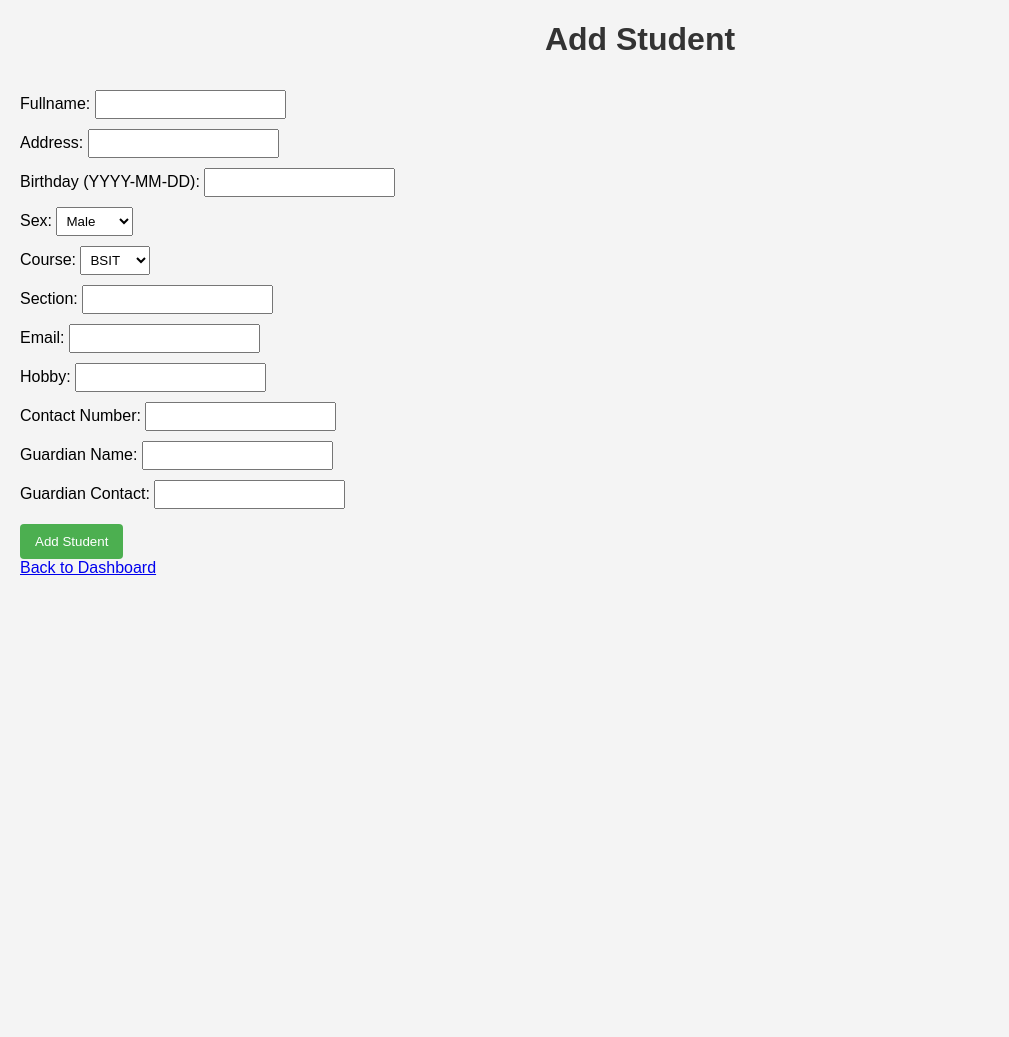
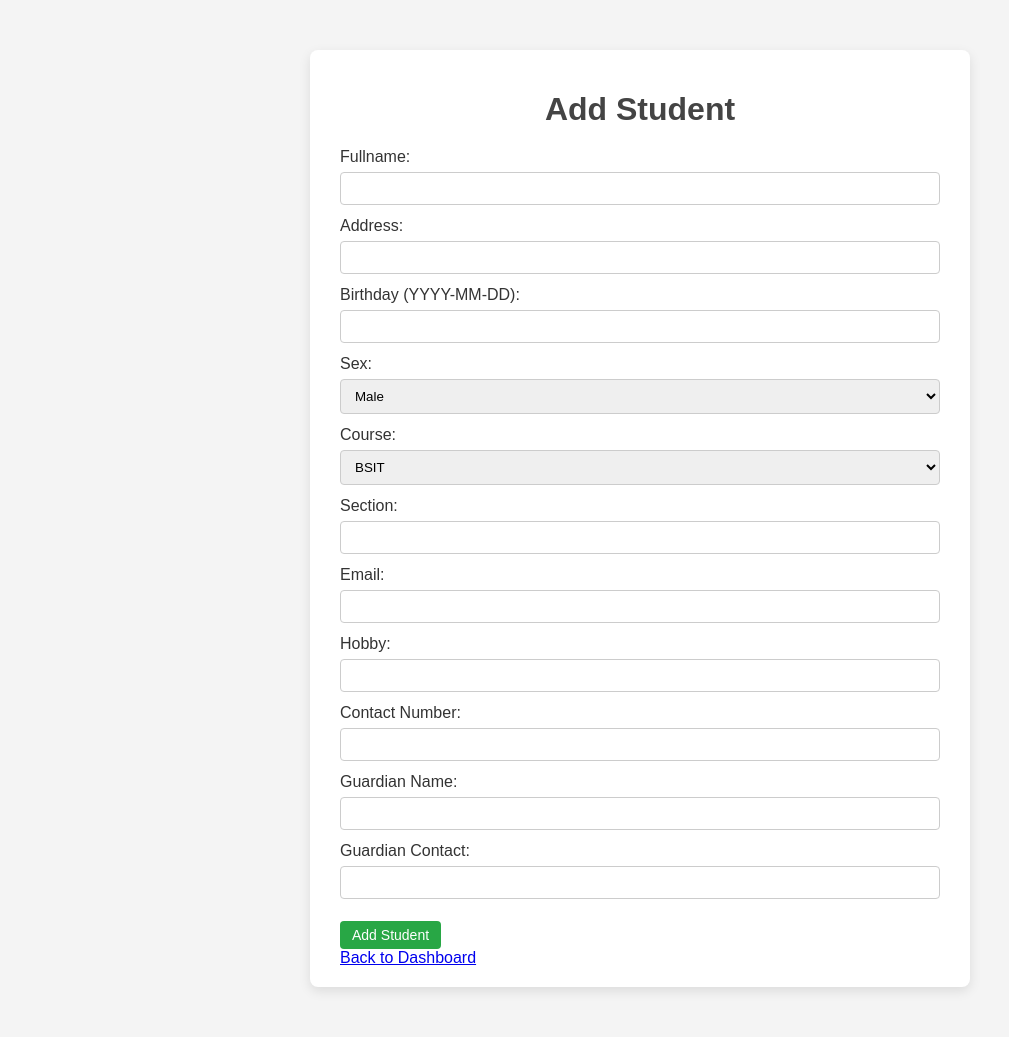
Before and after one commit to gallimbaellamea-lgtm/gallimbaella_flaskapi, a Flask app: page /add in a window 1280 px wide. Shown: the whole page, without its empty margins (0-1009 px from the left). Before the commit the page ends 575 px from the top, so only its background shows below. Run offline with Flask 3, Linux system fonts and the light colour scheme.

Commit message:
Update style.css
Signed-off-by: Ellamea <gallimbaellamea@isufst.edu.ph>

```diff
--- a/static/style.css
+++ b/static/style.css
@@ -1,61 +1,138 @@
+/* ---------------- Body ---------------- */
 body {
     font-family: Arial, sans-serif;
-    margin: 20px;
+    margin: 0;
+    padding: 0;
     background-color: #f4f4f4;
-}
-
-h1 {
-    text-align: center;
     color: #333;
 }
 
-table {
-    width: 100%;
-    border-collapse: collapse;
-    margin-top: 20px;
+/* ---------------- Container ---------------- */
+.container {
+    max-width: 600px;
+    margin: 50px auto;
+    padding: 20px 30px;
+    background-color: #fff;
+    box-shadow: 0px 4px 12px rgba(0,0,0,0.1);
+    border-radius: 8px;
 }
 
-table, th, td {
-    border: 1px solid #aaa;
+/* ---------------- Headings ---------------- */
+h1 {
+    text-align: center;
+    color: #444;
+    margin-bottom: 20px;
+}
+
+/* ---------------- Form ---------------- */
+form input[type="text"],
+form input[type="email"],
+form input[type="number"],
+form input[type="date"],
+form select {
+    width: 100%;
+    padding: 8px 10px;
+    margin: 6px 0 12px 0;
+    border: 1px solid #ccc;
+    border-radius: 4px;
+    box-sizing: border-box;
+}
+
+form button {
+    width: 100%;
+    padding: 10px;
+    margin-top: 10px;
+    border: none;
+    border-radius: 5px;
+    font-size: 16px;
+    cursor: pointer;
+}
+
+form a {
+    display: inline-block;
+    margin-top: 10px;
+    text-decoration: none;
+    color: #555;
+}
+
+/* ---------------- Table ---------------- */
+table {
+    width: 90%;
+    margin: 20px auto;
+    border-collapse: collapse;
+    background-color: #fff;
+    box-shadow: 0px 2px 8px rgba(0,0,0,0.05);
+    border-radius: 8px;
+    overflow: hidden;
 }
 
 th, td {
-    padding: 10px;
+    padding: 12px 15px;
     text-align: left;
 }
 
-tr:nth-child(even) {
-    background-color: #e9e9e9;
+thead {
+    background-color: #007BFF;
+    color: white;
 }
 
-a.button {
-    background-color: #4CAF50;
+tr:nth-child(even) {
+    background-color: #f9f9f9;
+}
+
+/* ---------------- Buttons ---------------- */
+.btn {
+    padding: 6px 12px;
+    text-decoration: none;
     color: white;
-    padding: 8px 12px;
-    text-decoration: none;
+    border-radius: 4px;
+    font-size: 14px;
+}
+
+.add-btn {
+    background-color: #28a745;
+}
+
+.edit-btn {
+    background-color: #007bff;
+}
+
+.delete-btn {
+    background-color: #dc3545;
+}
+
+.search-btn {
+    background-color: #ffc107;
+    color: #333;
     border-radius: 4px;
 }
 
-a.button:hover {
-    background-color: #45a049;
+/* ---------------- Search and Add ---------------- */
+form .search-btn,
+form .add-btn {
+    width: auto;
+    display: inline-block;
+    margin-right: 10px;
 }
 
-form label {
-    display: inline-block;
-    width: 150px;
-    margin-top: 10px;
+/* ---------------- Hover Effects ---------------- */
+.btn:hover {
+    opacity: 0.85;
+    transition: 0.3s;
 }
 
-form input, form select {
-    padding: 5px;
-    margin-top: 10px;
+/* ---------------- Responsive ---------------- */
+@media screen and (max-width: 650px) {
+    .container {
+        width: 90%;
+        padding: 15px;
+    }
+
+    table, th, td {
+        font-size: 14px;
+    }
+
+    form input, form select, form button {
+        width: 100%;
+    }
 }
-
-form button {
-    margin-top: 15px;
-    padding: 10px 15px;
-    background-color: #4CAF50;
-    color: white;
-    border: none;
-    border-radius: 4px;
-}
```
